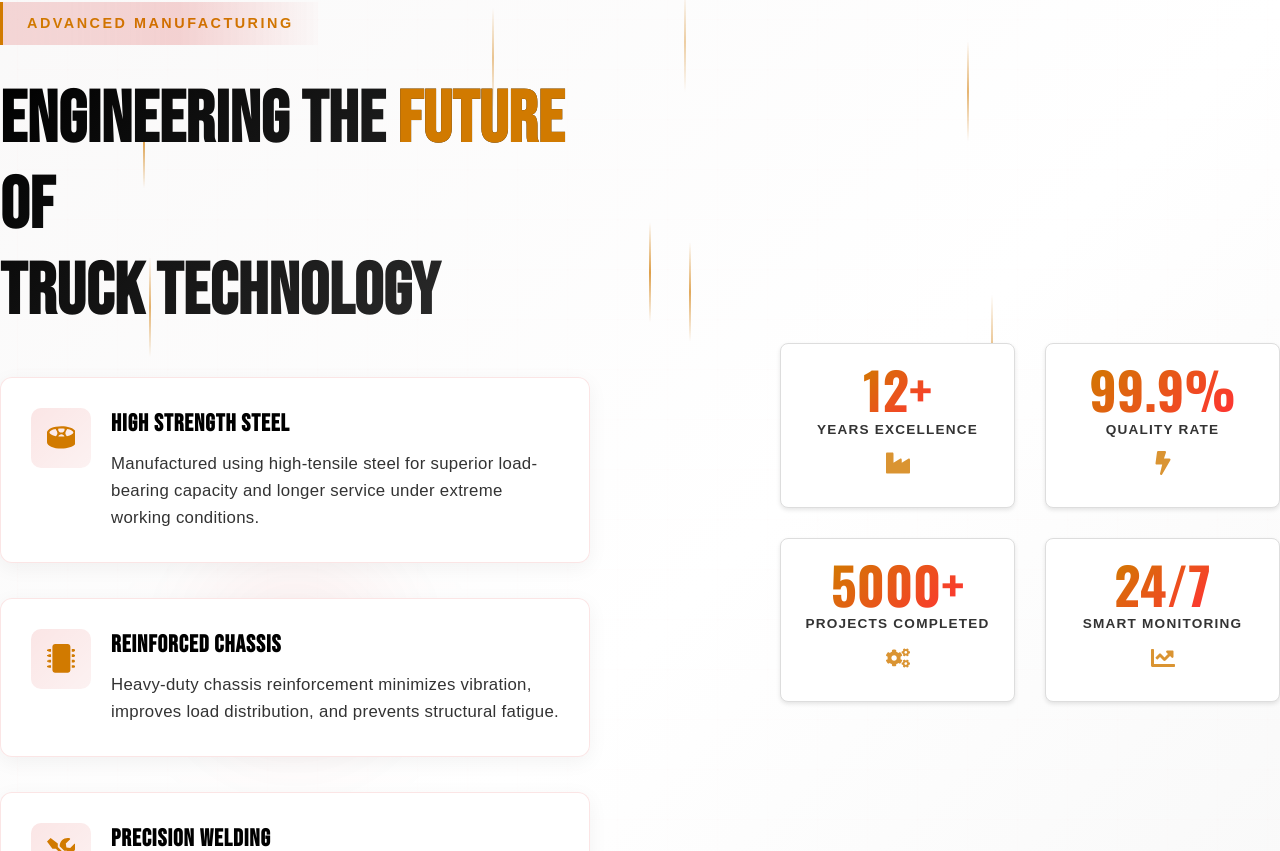
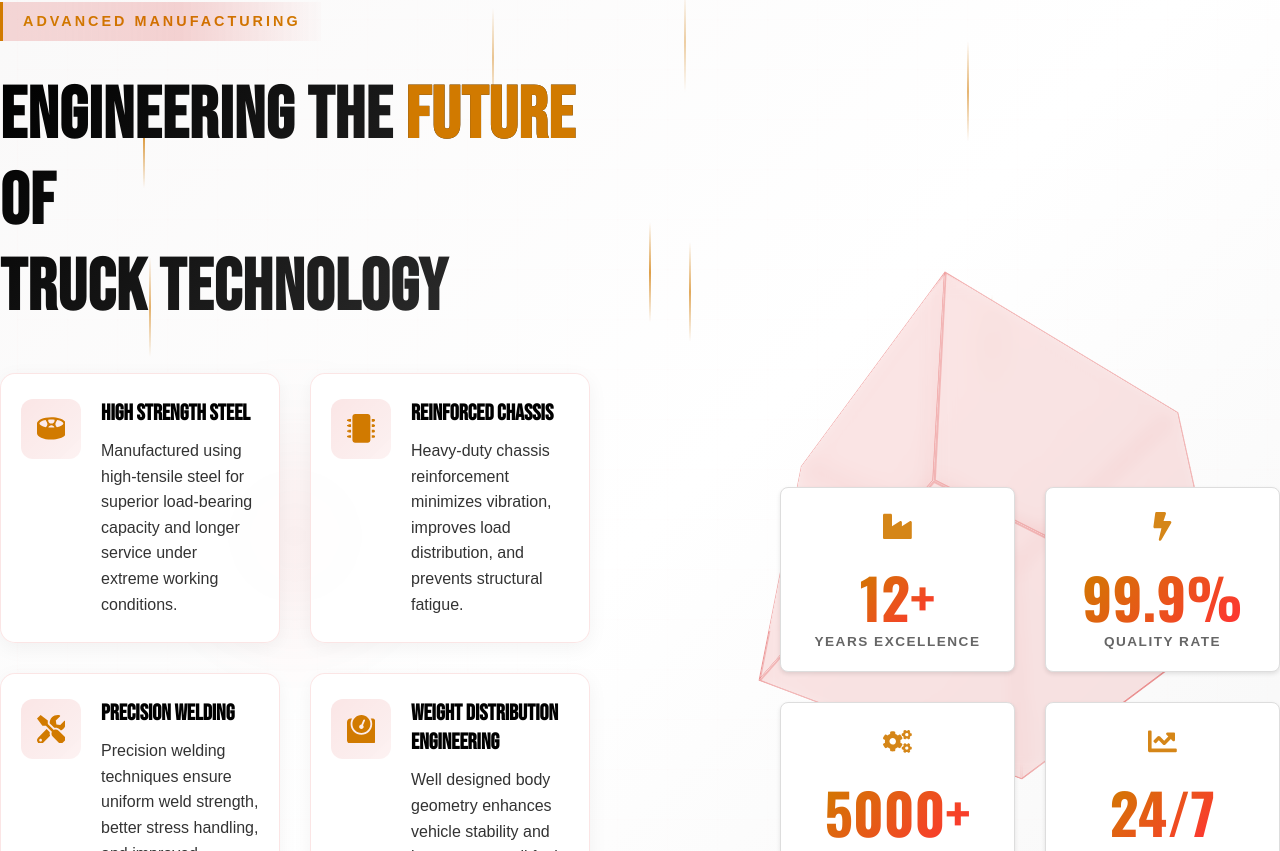
Before and after one commit to prasadraj26/SR-Bulkers-Website, a React (Vite) app: page / in a window 1280 px wide. Shown: the part 949-1800 px from the top of the page. Built offline with nearby package versions, Linux system fonts and the light colour scheme; the HTML template or start-up script is replaced by a standard one.

Commit message:
Revert "new"
This reverts commit bce47c0d71ce0f19a2e0d95565f1064a05ef0a00.

```diff
--- a/src/components/About.css
+++ b/src/components/About.css
@@ -1,4 +1,4 @@
-/* About Section - High Tech Theme */
+/* About Section - High Tech Theme with Black Text */
 .about-section {
   position: relative;
   padding: 120px 0;
@@ -27,7 +27,7 @@
   100% { transform: translateY(50px) translateX(50px); }
 }
 
-/* Main Container */
+/* Main Container - Mobile First Approach */
 .about-container {
   display: flex;
   flex-direction: column;
@@ -65,13 +65,13 @@
 
 .section-tag {
   display: inline-block;
-  padding: 10px 24px;
+  padding: 8px 20px;
   background: linear-gradient(90deg, rgba(209, 0, 0, 0.15), transparent);
   border-left: 3px solid var(--accent-color);
   color: var(--accent-color);
   font-size: 0.9rem;
-  font-weight: 700;
-  letter-spacing: 2.5px;
+  font-weight: 600;
+  letter-spacing: 3px;
   text-transform: uppercase;
   margin-bottom: 25px;
   position: relative;
@@ -98,13 +98,15 @@
   font-size: 2.8rem;
   font-weight: 900;
   line-height: 1.2;
-  margin-bottom: 40px;
+  margin-bottom: 35px;
   background: linear-gradient(135deg, #000000 0%, #333333 100%);
   -webkit-background-clip: text;
   -webkit-text-fill-color: transparent;
   background-clip: text;
+  position: relative;
   text-transform: uppercase;
-  letter-spacing: 0.5px;
+  letter-spacing: 1px;
+  word-wrap: break-word;
 }
 
 .title-highlight {
@@ -112,29 +114,30 @@
   -webkit-text-fill-color: var(--accent-color);
 }
 
-/* Tech Features - FIXED ALIGNMENT */
+/* Tech Features - Responsive Grid with BLACK TEXT */
 .tech-features {
   display: grid;
   grid-template-columns: 1fr;
-  gap: 25px;
+  gap: 20px;
   margin: 40px 0;
   width: 100%;
 }
 
 .tech-feature {
   display: flex;
-  align-items: flex-start;
+  flex-direction: column;
+  align-items: center;
+  text-align: center;
   gap: 20px;
-  padding: 25px;
-  background: rgba(255, 255, 255, 0.95);
+  padding: 25px 20px;
+  background: rgba(255, 255, 255, 0.9);
   border: 1px solid rgba(209, 0, 0, 0.1);
-  border-radius: 12px;
+  border-radius: 15px;
   transition: all 0.4s cubic-bezier(0.4, 0, 0.2, 1);
   position: relative;
   overflow: hidden;
   width: 100%;
   box-shadow: 0 5px 20px rgba(0, 0, 0, 0.05);
-  text-align: left;
 }
 
 .tech-feature::before {
@@ -160,20 +163,17 @@
   transform: translateX(0);
 }
 
-.feature-icon-wrapper {
-  flex-shrink: 0;
-}
-
 .feature-icon {
-  width: 60px;
-  height: 60px;
+  width: 70px;
+  height: 70px;
   display: flex;
   align-items: center;
   justify-content: center;
   background: linear-gradient(135deg, rgba(209, 0, 0, 0.1), rgba(209, 0, 0, 0.05));
-  border-radius: 10px;
-  font-size: 1.6rem;
+  border-radius: 12px;
+  font-size: 2rem;
   color: var(--accent-color);
+  flex-shrink: 0;
   position: relative;
   overflow: hidden;
 }
@@ -197,228 +197,82 @@
 }
 
 .feature-content {
-  flex: 1;
-  min-width: 0; /* Prevents text overflow */
+  width: 100%;
 }
 
-/* FIXED TEXT ALIGNMENT */
+/* CHANGED FROM WHITE TO BLACK TEXT */
 .feature-content h4 {
-  font-size: 1.3rem;
-  margin-bottom: 12px;
-  color: #000000;
-  font-weight: 800;
+  font-size: 1.4rem;
+  margin-bottom: 10px;
+  color: #000000; /* Changed from #ffffff */
+  font-weight: 700; /* Made bolder for better contrast */
   line-height: 1.3;
-  text-transform: uppercase;
-  letter-spacing: 1px;
 }
 
 .feature-content p {
-  color: #333333;
-  font-size: 0.95rem;
+  color: #333333; /* Changed from rgba(255, 255, 255, 0.6) */
+  font-size: 1rem;
   line-height: 1.6;
   margin: 0;
-  font-weight: 400;
-  letter-spacing: 0.3px;
 }
 
-/* ================= GEAR SYSTEM ================= */
+/* Right Side - Tech Visual */
 .tech-visual {
   position: relative;
-  height: 500px;
+  height: 400px;
   width: 100%;
   order: -1;
+}
+
+.visual-container {
+  position: relative;
+  width: 100%;
+  height: 100%;
+  perspective: 1000px;
   display: flex;
   flex-direction: column;
   align-items: center;
-  justify-content: center;
 }
 
-.gear-system {
-  position: relative;
-  width: 300px;
-  height: 300px;
-  margin: 0 auto;
+.floating-cube {
+  position: absolute;
+  width: 200px;
+  height: 200px;
+  top: 50%;
+  left: 50%;
+  transform: translate(-50%, -50%) rotateX(45deg) rotateY(45deg);
+  transform-style: preserve-3d;
+  animation: cubeRotate 20s infinite linear;
 }
 
-.gear {
-  position: absolute;
-  border-radius: 50%;
-  display: flex;
-  align-items: center;
-  justify-content: center;
-  transform-origin: center;
+@keyframes cubeRotate {
+  0% { transform: translate(-50%, -50%) rotateX(45deg) rotateY(0deg); }
+  100% { transform: translate(-50%, -50%) rotateX(45deg) rotateY(360deg); }
 }
 
-.transparent-gear {
-  background: rgba(255, 255, 255, 0.05);
-  backdrop-filter: blur(10px);
-  border: 2px solid var(--accent-color);
-  box-shadow:
-    0 0 20px rgba(209, 0, 0, 0.3),
-    inset 0 0 20px rgba(209, 0, 0, 0.1);
-}
-
-.main-gear {
-  width: 200px;
-  height: 200px;
-  top: 50px;
-  left: 50px;
-  z-index: 2;
-}
-
-.gear-teeth {
-  position: absolute;
-  width: 110%;
-  height: 110%;
-  background:
-    repeating-conic-gradient(
-      from 0deg,
-      transparent 0deg 18deg,
-      rgba(209, 0, 0, 0.3) 18deg 20deg,
-      transparent 20deg 40deg
-    );
-  border-radius: 50%;
-}
-
-.gear-teeth::before {
-  content: '';
+.cube-face {
   position: absolute;
   width: 100%;
   height: 100%;
-  border-radius: 50%;
-  border: 1px solid rgba(209, 0, 0, 0.5);
-  clip-path: polygon(
-    50% 50%,
-    0% 0%,
-    100% 0%,
-    100% 100%,
-    0% 100%
-  );
+  border: 2px solid rgba(209, 0, 0, 0.2);
+  background: rgba(209, 0, 0, 0.05);
+  backdrop-filter: blur(10px);
 }
 
-.gear-inner {
-  position: absolute;
-  width: 60%;
-  height: 60%;
-  background: rgba(209, 0, 0, 0.05);
-  border-radius: 50%;
-  border: 2px solid rgba(209, 0, 0, 0.3);
-  box-shadow:
-    inset 0 0 15px rgba(209, 0, 0, 0.1),
-    0 0 10px rgba(209, 0, 0, 0.2);
-}
+.cube-face:nth-child(1) { transform: translateZ(100px); }
+.cube-face:nth-child(2) { transform: rotateY(90deg) translateZ(100px); }
+.cube-face:nth-child(3) { transform: rotateY(180deg) translateZ(100px); }
+.cube-face:nth-child(4) { transform: rotateY(-90deg) translateZ(100px); }
+.cube-face:nth-child(5) { transform: rotateX(90deg) translateZ(100px); }
+.cube-face:nth-child(6) { transform: rotateX(-90deg) translateZ(100px); }
 
-.gear-center {
-  position: absolute;
-  width: 40%;
-  height: 40%;
-  background: rgba(209, 0, 0, 0.1);
-  border-radius: 50%;
-  border: 2px solid rgba(209, 0, 0, 0.4);
-  box-shadow:
-    inset 0 0 10px rgba(209, 0, 0, 0.2),
-    0 0 5px rgba(209, 0, 0, 0.3);
-}
-
-.gear-bolts {
-  position: absolute;
-  width: 100%;
-  height: 100%;
-}
-
-.gear-bolt {
-  position: absolute;
-  width: 8px;
-  height: 8px;
-  background: rgba(209, 0, 0, 0.6);
-  border-radius: 50%;
-  box-shadow:
-    0 0 8px rgba(209, 0, 0, 0.8);
-}
-
-.small-gear {
-  width: 100px;
-  height: 100px;
-  z-index: 1;
-}
-
-.gear-1 {
-  top: 0;
-  right: 40px;
-}
-
-.gear-2 {
-  bottom: 0;
-  left: 40px;
-}
-
-.gear-center-small {
-  position: absolute;
-  width: 40%;
-  height: 40%;
-  background: rgba(209, 0, 0, 0.1);
-  border-radius: 50%;
-  border: 2px solid rgba(209, 0, 0, 0.4);
-  box-shadow:
-    inset 0 0 8px rgba(209, 0, 0, 0.2),
-    0 0 4px rgba(209, 0, 0, 0.3);
-}
-
-.gear-hub {
-  position: absolute;
-  width: 60px;
-  height: 60px;
-  top: 50%;
-  left: 50%;
-  transform: translate(-50%, -50%);
-  background: rgba(209, 0, 0, 0.15);
-  border-radius: 50%;
-  border: 2px solid rgba(209, 0, 0, 0.4);
-  box-shadow:
-    inset 0 0 20px rgba(209, 0, 0, 0.2),
-    0 0 15px rgba(209, 0, 0, 0.3);
-  z-index: 3;
-}
-
-.connector {
-  position: absolute;
-  height: 2px;
-  transform-origin: left center;
-  z-index: 1;
-}
-
-.red-glow {
-  background: linear-gradient(90deg,
-    transparent,
-    rgba(209, 0, 0, 0.6),
-    rgba(209, 0, 0, 0.8),
-    rgba(209, 0, 0, 0.6),
-    transparent
-  );
-  box-shadow: 0 0 10px rgba(209, 0, 0, 0.5);
-}
-
-.connector-1 {
-  width: 120px;
-  top: 100px;
-  right: 100px;
-  transform: rotate(45deg);
-}
-
-.connector-2 {
-  width: 140px;
-  bottom: 100px;
-  left: 100px;
-  transform: rotate(-45deg);
-}
-
-/* ================= STATS OVERLAY ================= */
+/* Stats Display */
 .stats-overlay {
   display: grid;
   grid-template-columns: repeat(2, 1fr);
-  gap: 15px;
+  gap: 20px;
   width: 100%;
-  max-width: 400px;
+  max-width: 500px;
   margin: 30px auto 0;
 }
 
@@ -426,23 +280,16 @@
   background: rgba(255, 255, 255, 0.95);
   backdrop-filter: blur(20px);
   border: 1px solid rgba(209, 0, 0, 0.1);
-  padding: 20px 15px;
-  border-radius: 12px;
+  padding: 25px 20px;
+  border-radius: 15px;
   position: relative;
   overflow: hidden;
   display: flex;
   flex-direction: column;
   align-items: center;
   text-align: center;
-  min-height: 120px;
+  min-height: 140px;
   box-shadow: 0 5px 20px rgba(0, 0, 0, 0.05);
-  transition: all 0.3s ease;
-}
-
-.stat-card:hover {
-  transform: translateY(-5px);
-  box-shadow: 0 10px 30px rgba(209, 0, 0, 0.1);
-  border-color: rgba(209, 0, 0, 0.3);
 }
 
 .stat-card::before {
@@ -452,7 +299,7 @@
   left: 0;
   width: 100%;
   height: 100%;
-  background: linear-gradient(45deg, transparent, rgba(209, 0, 0, 0.05), transparent);
+  background: linear-gradient(45deg, transparent, rgba(209, 0, 0, 0.1), transparent);
   transform: translateX(-100%);
 }
 
@@ -465,45 +312,32 @@
   100% { transform: translateX(100%); }
 }
 
+.stat-icon {
+  font-size: 1.8rem;
+  color: var(--accent-color);
+  margin-bottom: 15px;
+  opacity: 0.9;
+}
+
 .stat-number {
-  font-size: 2.2rem;
+  font-size: 2.5rem;
   font-weight: 900;
   background: linear-gradient(135deg, var(--accent-color), #ff3333);
   -webkit-background-clip: text;
   -webkit-text-fill-color: transparent;
   background-clip: text;
   line-height: 1;
-  margin-bottom: 5px;
+  margin-bottom: 8px;
   font-family: 'Oswald', sans-serif;
-  order: 1;
 }
 
 .stat-label {
-  color: #333;
-  font-size: 0.75rem;
+  color: #666666; /* Changed from rgba(255, 255, 255, 0.7) */
+  font-size: 0.85rem;
   text-transform: uppercase;
-  letter-spacing: 1.2px;
+  letter-spacing: 1.5px;
   line-height: 1.3;
   font-weight: 600;
-  margin-bottom: 10px;
-  order: 2;
-}
-
-.stat-icon {
-  font-size: 1.2rem;
-  color: var(--accent-color);
-  margin-top: auto;
-  opacity: 0.8;
-  order: 3;
-}
-
-.stat-icon svg {
-  transition: all 0.3s ease;
-}
-
-.stat-card:hover .stat-icon svg {
-  transform: scale(1.2);
-  opacity: 1;
 }
 
 /* Tech Button */
@@ -516,7 +350,7 @@
   background: linear-gradient(135deg, rgba(209, 0, 0, 0.1), rgba(209, 0, 0, 0.05));
   border: 1px solid rgba(209, 0, 0, 0.3);
   border-radius: 12px;
-  color: #000000;
+  color: #000000; /* Changed from white */
   font-size: 1rem;
   font-weight: 600;
   text-transform: uppercase;
@@ -606,64 +440,40 @@
     gap: 25px;
   }
 
+  .tech-feature {
+    flex-direction: row;
+    text-align: left;
+    align-items: flex-start;
+  }
+
   .feature-icon {
-    width: 70px;
-    height: 70px;
+    width: 60px;
+    height: 60px;
     font-size: 1.8rem;
   }
 
-  .feature-content h4 {
-    font-size: 1.4rem;
+  .tech-visual {
+    height: 450px;
   }
 
-  .feature-content p {
-    font-size: 1rem;
+  .floating-cube {
+    width: 250px;
+    height: 250px;
   }
 
-  .tech-visual {
-    height: 550px;
-  }
-
-  .gear-system {
-    width: 350px;
-    height: 350px;
-  }
-
-  .main-gear {
-    width: 230px;
-    height: 230px;
-  }
-
-  .small-gear {
-    width: 115px;
-    height: 115px;
-  }
-
-  .gear-hub {
-    width: 70px;
-    height: 70px;
-  }
+  .cube-face:nth-child(1) { transform: translateZ(125px); }
+  .cube-face:nth-child(2) { transform: rotateY(90deg) translateZ(125px); }
+  .cube-face:nth-child(3) { transform: rotateY(180deg) translateZ(125px); }
+  .cube-face:nth-child(4) { transform: rotateY(-90deg) translateZ(125px); }
+  .cube-face:nth-child(5) { transform: rotateX(90deg) translateZ(125px); }
+  .cube-face:nth-child(6) { transform: rotateX(-90deg) translateZ(125px); }
 
   .stats-overlay {
-    gap: 20px;
-    max-width: 450px;
+    gap: 25px;
   }
 
   .stat-card {
-    padding: 25px 20px;
-    min-height: 130px;
-  }
-
-  .stat-number {
-    font-size: 2.5rem;
-  }
-
-  .stat-label {
-    font-size: 0.8rem;
-  }
-
-  .stat-icon {
-    font-size: 1.4rem;
+    padding: 30px 25px;
   }
 
   .tech-button {
@@ -688,32 +498,24 @@
   }
 
   .tech-visual {
-    height: 600px;
+    height: 500px;
     order: 0;
   }
 
-  .gear-system {
-    width: 400px;
-    height: 400px;
+  .floating-cube {
+    width: 280px;
+    height: 280px;
   }
 
-  .main-gear {
-    width: 260px;
-    height: 260px;
-  }
-
-  .small-gear {
-    width: 130px;
-    height: 130px;
-  }
-
-  .gear-hub {
-    width: 80px;
-    height: 80px;
-  }
+  .cube-face:nth-child(1) { transform: translateZ(140px); }
+  .cube-face:nth-child(2) { transform: rotateY(90deg) translateZ(140px); }
+  .cube-face:nth-child(3) { transform: rotateY(180deg) translateZ(140px); }
+  .cube-face:nth-child(4) { transform: rotateY(-90deg) translateZ(140px); }
+  .cube-face:nth-child(5) { transform: rotateX(90deg) translateZ(140px); }
+  .cube-face:nth-child(6) { transform: rotateX(-90deg) translateZ(140px); }
 
   .stat-number {
-    font-size: 2.8rem;
+    font-size: 3rem;
   }
 }
 
@@ -721,7 +523,7 @@
 @media (min-width: 992px) {
   .about-container {
     flex-direction: row;
-    align-items: flex-start;
+    align-items: center;
     gap: 80px;
   }
 
@@ -731,11 +533,11 @@
 
   .tech-visual {
     width: 50%;
-    height: 650px;
+    height: 550px;
   }
 
   .tech-features {
-    grid-template-columns: 1fr;
+    grid-template-columns: repeat(2, 1fr);
     gap: 30px;
   }
 
@@ -745,15 +547,6 @@
     right: 0;
     max-width: 450px;
     margin: 0;
-  }
-
-  .tech-feature {
-    padding: 25px;
-  }
-
-  .feature-icon {
-    width: 60px;
-    height: 60px;
   }
 }
 
@@ -776,27 +569,17 @@
     height: 700px;
   }
 
-  .gear-system {
-    width: 450px;
-    height: 450px;
+  .floating-cube {
+    width: 300px;
+    height: 300px;
   }
 
-  .main-gear {
-    width: 300px;
-    height: 300px;
-    top: 75px;
-    left: 75px;
-  }
-
-  .small-gear {
-    width: 150px;
-    height: 150px;
-  }
-
-  .gear-hub {
-    width: 90px;
-    height: 90px;
-  }
+  .cube-face:nth-child(1) { transform: translateZ(150px); }
+  .cube-face:nth-child(2) { transform: rotateY(90deg) translateZ(150px); }
+  .cube-face:nth-child(3) { transform: rotateY(180deg) translateZ(150px); }
+  .cube-face:nth-child(4) { transform: rotateY(-90deg) translateZ(150px); }
+  .cube-face:nth-child(5) { transform: rotateX(90deg) translateZ(150px); }
+  .cube-face:nth-child(6) { transform: rotateX(-90deg) translateZ(150px); }
 
   .stats-overlay {
     gap: 30px;
@@ -804,36 +587,12 @@
   }
 
   .stat-card {
-    padding: 30px 25px;
-    min-height: 140px;
+    padding: 30px;
+    min-height: 160px;
   }
 
   .stat-number {
-    font-size: 3.2rem;
-  }
-
-  .stat-label {
-    font-size: 0.85rem;
-  }
-
-  .stat-icon {
-    font-size: 1.5rem;
-  }
-
-  .tech-features {
-    gap: 35px;
-  }
-
-  .tech-feature {
-    padding: 30px;
-  }
-
-  .feature-content h4 {
-    font-size: 1.5rem;
-  }
-
-  .feature-content p {
-    font-size: 1.05rem;
+    font-size: 3.5rem;
   }
 }
 
@@ -843,11 +602,8 @@
     max-width: 1400px;
   }
 
-  .stat-card {
-    min-height: 150px;
-  }
-
-  .stat-number {
-    font-size: 3.5rem;
+  .tech-features {
+    grid-template-columns: repeat(2, 1fr);
+    gap: 35px;
   }
 }
--- a/src/components/About.jsx
+++ b/src/components/About.jsx
@@ -195,32 +195,18 @@ const CountUp = ({ value, suffix = '' }) => {
           transition={{ duration: 1, ease: "easeOut" }}
           viewport={{ once: true }}
         >
-          <div className="gear-watermark"></div>
-<div className="visual-container">
-  <div className="gear-watermark"></div>
-
-  {/* Stats Overlay */}
-  <motion.div className="stats-overlay">
-    ...
-  </motion.div>
-</div>
-
           <div className="visual-container">
             {/* 3D Floating Cube */}
             <motion.div
-  className="gear-wrapper"
-  animate={{ rotate: 360 }}
-  transition={{
-    duration: 20,
-    repeat: Infinity,
-    ease: 'linear'
-  }}
->
-  <div className="gear">
-    <div className="gear-center"></div>
-  </div>
-</motion.div>
-
+              className="floating-cube"
+              variants={cubeVariants}
+              animate="visible"
+              initial="hidden"
+            >
+              {[...Array(6)].map((_, i) => (
+                <div key={i} className="cube-face"></div>
+              ))}
+            </motion.div>
 
             {/* Stats Overlay */}
             <motion.div
```
